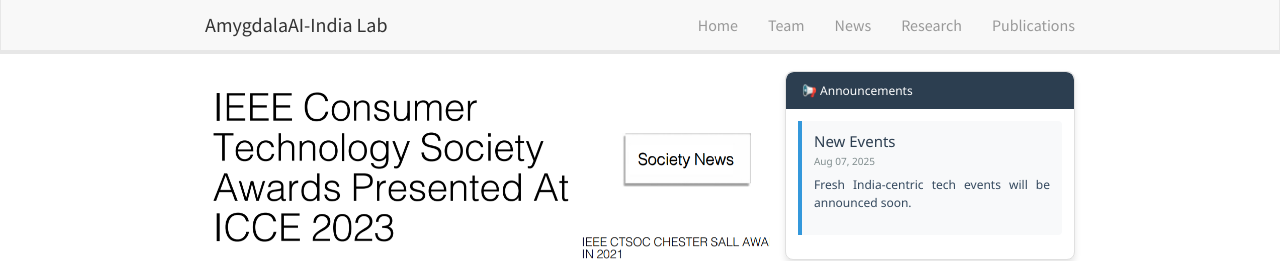
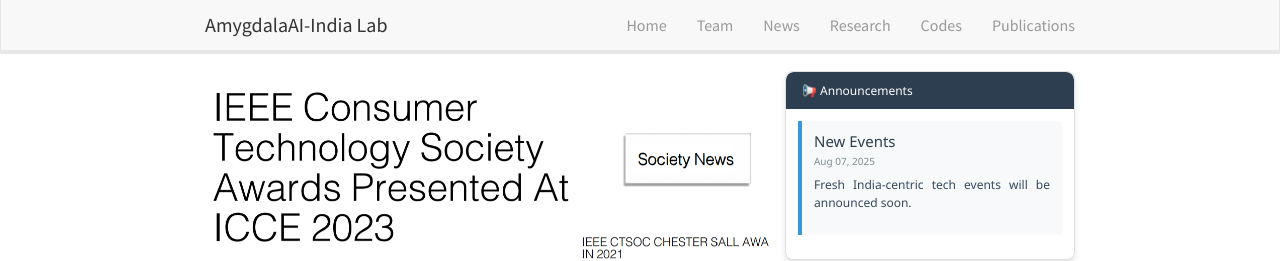
Before and after one commit to amygdalaaiindia/amygdalaaiindia.github.io, a Jekyll site: the page built from _pages/home.md, in a window 1280 px wide. Shown: the top 261 px of the page. Built offline with Jekyll 4.4.1, drawn with Linux system fonts in a browser that asks for light colours; nearby versions of some CDN libraries; comment, search, counter and statistics services are not loaded.

Commit message:
Update header.html

```diff
--- a/_includes/header.html
+++ b/_includes/header.html
@@ -16,6 +16,7 @@
 		<li><a href="{{ site.url }}{{ site.baseurl }}/team">Team</a></li>
 		<li><a href="{{ site.url }}{{ site.baseurl }}/news">News</a></li>
 		<li><a href="{{ site.url }}{{ site.baseurl }}/research">Research</a></li>
+		<li><a href="{{ site.url }}{{ site.baseurl }}/research">Codes</a></li>
 		<li><a href="{{ site.url }}{{ site.baseurl }}/publications">Publications</a></li>
 	  </ul>
 	</div>
```
